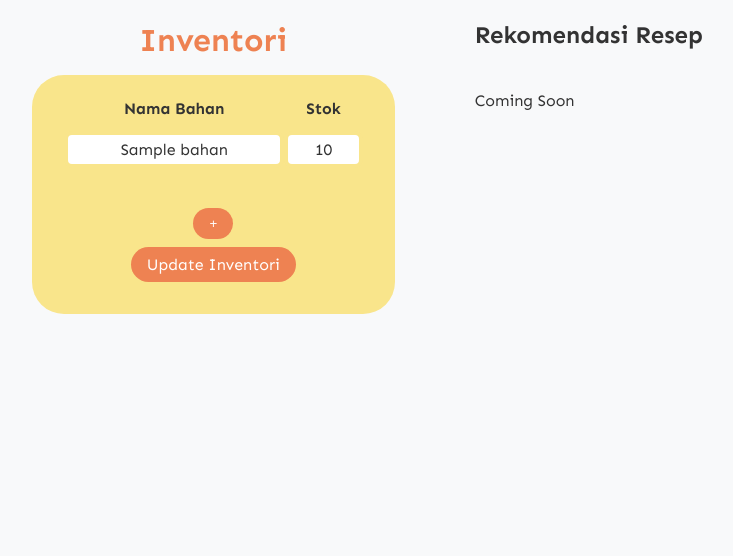
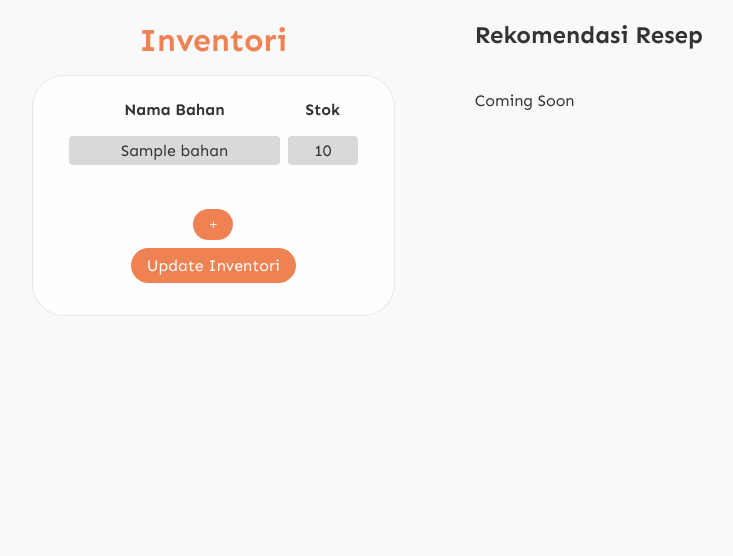
Before and after one commit to Tugas-Kelompok-PBP-D-10/main, a Django app: page /inventori/ in a window 1280 px wide. Shown: the part 68-624 px from the top of the page, without its empty margins (24-757 px from the left). Run offline with Django 5.2, Linux system fonts and the light colour scheme; a user stored in the database is signed in; tables that the repository leaves empty hold one stand-in row (values such as "Sample post").

Commit message:
update: Mengubah color pallete dari halaman Inventori dan Update Inventori.

```diff
--- a/inventori/static/inventori/css/inventori-style.css
+++ b/inventori/static/inventori/css/inventori-style.css
@@ -10,7 +10,8 @@ body {
 
 /* Pengaturan halaman Update Inventori */
 #bahan-form-grid {
-    background-color: #f9e58b;
+    background: #03695E;
+    border: 1px solid #ECE7E2;
     display: flex;
     justify-content: center;
     align-items: flex-start;
@@ -28,6 +29,7 @@ body {
 }
 
 .form-title {
+    color: white;
     white-space: pre-wrap;
     margin-top: 0.5rem;
     margin-bottom: 0.5rem;
@@ -74,9 +76,11 @@ h1 { /* Judul Inventori dan Update Inventori*/
 
 #bahan-grid{
     grid-area: inventori;
-    background-color: #f9e58b;
     padding: 2rem;
     padding-top: 0.7rem;
+    background: #FFFEFE;
+    border: 1px solid #ECE7E2;
+    border-bottom: none;
     border-top-left-radius: 2rem;
     border-top-right-radius: 2rem;
 }
@@ -87,7 +91,9 @@ h1 { /* Judul Inventori dan Update Inventori*/
     place-items: center;
     align-content: center;
     gap: 0.5rem;
-    background-color: #f9e58b;
+    background: #FFFEFE;
+    border: 1px solid #ECE7E2;
+    border-top: none;
     padding-bottom: 2rem;
     border-bottom-left-radius: 2rem;
     border-bottom-right-radius: 2rem;
@@ -113,8 +119,8 @@ h2 { /* Judul Rekomendasi Resep */
 
 /* Pengaturan tabel bahan */
 td {
-    background-color: white;
-    border: 0.3rem solid #f9e58b;
+    background-color: #D9D9D9;
+    border: 0.3rem solid #FFFEFE;
     border-radius: 0.5rem;
 }
 
```
